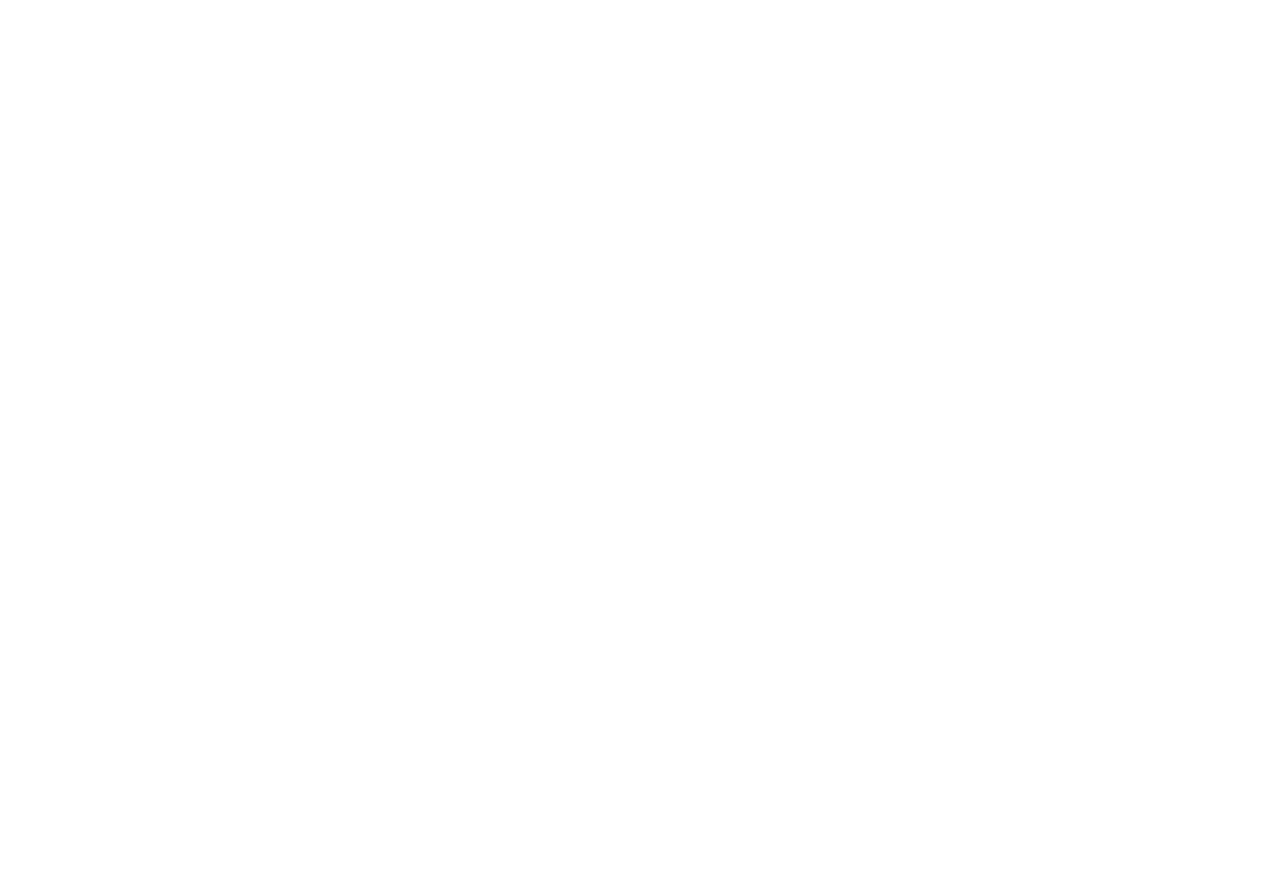
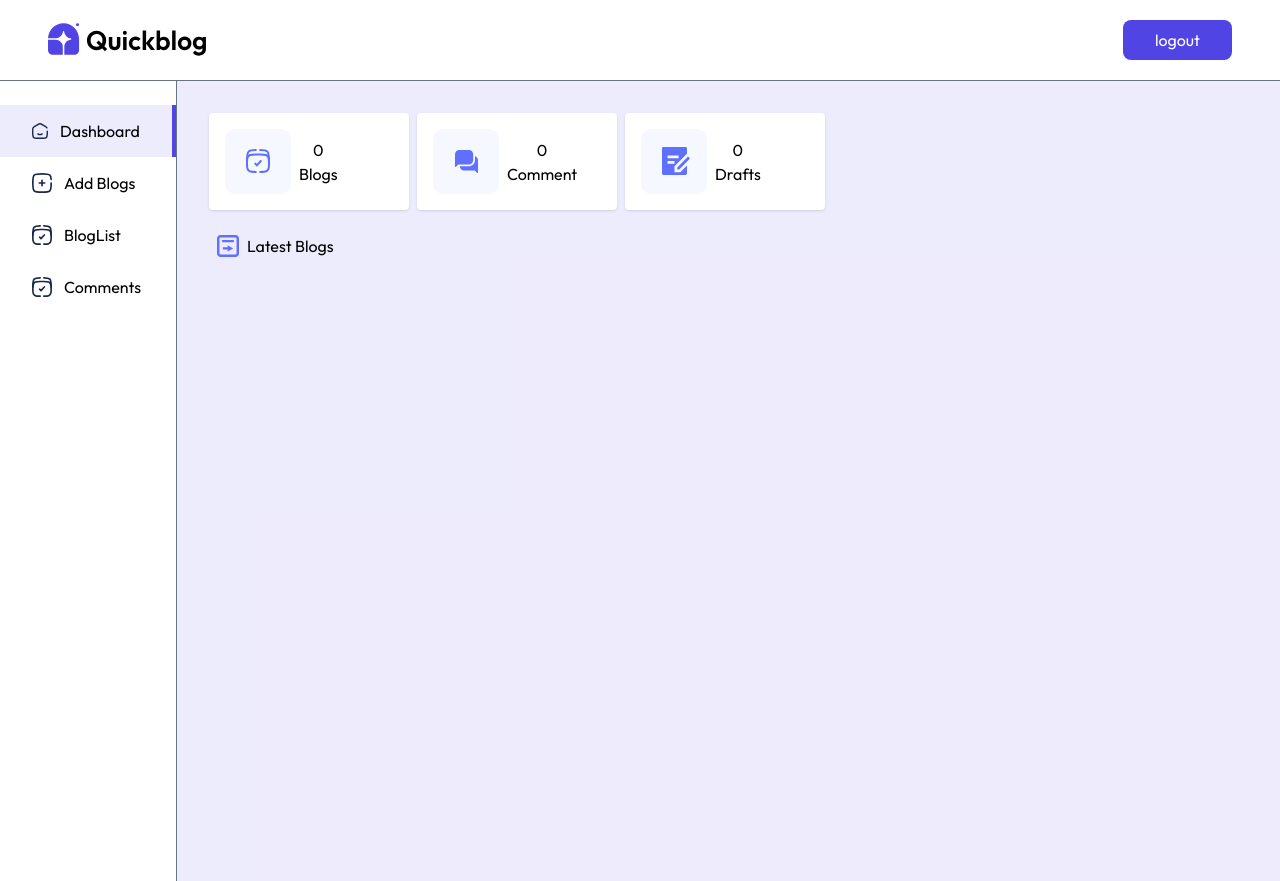
Before and after one commit to GowthamAbi/blog, a React (Vite) app: page /admin/dashboard in a window 1280 px wide. Before the commit this address had no page. Before the commit the page ends 800 px from the top, so only its background shows below. Built offline with nearby package versions, Linux system fonts and the light colour scheme.

Commit message:
dashboad

```diff
--- a/src/App.jsx
+++ b/src/App.jsx
@@ -7,6 +7,7 @@
 import AddBlog from './pages/Options/AddBlog'
 import BlogList from './pages/Options/BlogList'
 import Comments from './pages/Options/Comments'
+import Layout from './pages/Layout'
 
 
 
@@ -20,8 +21,9 @@
         <Route path='/' element={<Home/>}/>
         <Route path='/blog' element={<Blog/>}/>
         <Route path='/adminlogin' element={<AdminPage/>}/>
-        <Route  path='/dashboard' element={<Dashboard/>}>
-        <Route index path='addblogs' element={<AddBlog/>}/>
+        <Route path='/admin' element={<Layout/>}>
+        <Route index path='dashboard' element={<Dashboard/>}/>
+        <Route  path='addblogs' element={<AddBlog/>}/>
         <Route path='bloglist' element={<BlogList/>}/>
         <Route path='comments' element={<Comments/>}/>
         </Route>
--- a/src/components/Nav.jsx
+++ b/src/components/Nav.jsx
@@ -8,7 +8,8 @@
     <>
    <nav className='flex justify-between items-center py-5 mx-8 sm:mx-20 xl:mx-32 '>
     <img onClick={()=>{navigate('/')}} src={assets.logo} alt="logo" className='w-32 sm:w-44 cursor-pointer'/>
-    <button onClick={()=>{navigate('/adminlogin')}} className='flex items-center text-white px-10 py-2.5 gap-2 rounded-full text-dm cursor-pointer bg-primary sm:mx-20 xl:mx-32' >Login
+    <button onClick={()=>{navigate('/adminlogin')}} className='flex items-center text-white px-4 py-2 gap-2
+    rounded-full text-dm cursor-pointer bg-primary sm:mx-20 xl:mx-32' >Dashboard
        <img src={assets.arrow} alt="arrow"  className='w-3 '/></button>
 
    </nav>
--- a/src/components/Sidebar.jsx
+++ b/src/components/Sidebar.jsx
@@ -5,25 +5,25 @@
 export const Sidebar = () => {
   return (
     <div className='flex flex-col border-r border-gray-500 h-screen w-48  pt-6'>
-     <NavLink end={true}  to='/dashboard' className={({isActive})=>`flex items-center gap-3 py-3.5 px-4
+     <NavLink end={true}  to='/admin/dashboard' className={({isActive})=>`flex items-center gap-3 py-3.5 px-4
       md:min-w-40 cursor-pointer md:px-8 ${isActive && "bg-primary/10 border-r-4 border-primary"} `}>
       <img src={assets.home_icon} className=' min-w-4 w-5'/>
       <h5 className='hidden md:inline-block'>Dashboard</h5>
      </NavLink>
 
-     <NavLink to='/dashboard/addblogs' className={({isActive})=>`flex items-center gap-3 py-3.5 px-4
+     <NavLink to='/admin/addblogs' className={({isActive})=>`flex items-center gap-3 py-3.5 px-4
       md:px-8 ${isActive&&'bg-primary/10 border-r-4 border-primary'} `}>
       <img src={assets.add_icon} className=' min-w-4 w-5'/>
       <h5 className='hidden md:inline-block'>Add Blogs</h5>
      </NavLink>
 
-     <NavLink to='/dashboard/bloglist' className={({isActive})=>`flex items-center gap-3 py-3.5 px-4
+     <NavLink to='/admin/bloglist' className={({isActive})=>`flex items-center gap-3 py-3.5 px-4
      md:px-8 ${isActive&&'bg-primary/10 border-r-4 border-primary'} `}>
       <img src={assets.list_icon} className=' min-w-4 w-5'/>
       <h5 className='hidden md:inline-block'>BlogList</h5>
      </NavLink>
 
-      <NavLink to='/dashboard/comments' className={({isActive})=>`flex items-center gap-3 py-3.5 px-4
+      <NavLink to='/admin/comments' className={({isActive})=>`flex items-center gap-3 py-3.5 px-4
       md:px-8 ${isActive&&'bg-primary/10 border-r-4 border-primary'} `}>
       <img src={assets.list_icon} className=' min-w-4 w-5'/>
       <h5 className='hidden md:inline-block'>Comments</h5>
--- a/src/pages/AdminPage.jsx
+++ b/src/pages/AdminPage.jsx
@@ -4,6 +4,7 @@
 function AdminPage() {
   const navigate=useNavigate()
   return (
+    <>
     <div className='flex items-center justify-center h-screen'>
       <div className='w-full max-w-sm p-6 max-md:m-6 border border-primary/30 shadow-xl shadow-primary/15 rounded-lg'>
         <div >
@@ -15,12 +16,15 @@
         <label >Password</label>
         <input type="text" placeholder='Enter Password' className='focus:outline-none focus:border-none focus:ring-0 border-b-2 border-primary/15'/>
       </form>
-      <div className='flex items-center justify-center w-full bg-primary p-2 rounded-sm text-white text-sm cursor-pointer' onClick={()=>navigate('/dashboard')}>
+      <div className='flex items-center justify-center w-full bg-primary p-2 rounded-sm
+       text-white text-sm cursor-pointer' onClick={()=>navigate('/admin')}>
       <button  className='cursor-pointer'  >Login</button>
       </div>
         </div>
       </div>
     </div>
+
+    </>
   )
 }
 
--- /dev/null
+++ b/src/pages/Layout.jsx
@@ -0,0 +1,18 @@
+import React from 'react'
+import Navbar from './Navbar'
+import { Sidebar } from '../components/Sidebar'
+import { Outlet } from 'react-router-dom'
+
+export default function() {
+  return (
+    <div>
+        <div>
+        <Navbar/>
+        <div className='flex h-[calc(100vh-)]'>
+        <Sidebar/>
+        <Outlet/>
+        </div>
+    </div>
+    </div>
+  )
+}
--- a/src/pages/Navbar.jsx
+++ b/src/pages/Navbar.jsx
@@ -6,15 +6,18 @@
 const Navbar = () => {
   const navigate=useNavigate()
   return (
+    <>
     <div className='mx-4'>
         <div className=' flex justify-between items-center py-5 mx-8 cursor-pointer '>
             <img onClick={()=>navigate('/')}  src={assets.logo} className='max-md:w-40 max-w-sm w-40' alt=""/>
             <button onClick={()=>navigate('/adminlogin')} className='bg-primary text-white  rounded-lg  py-2 px-8'>logout</button>
 
         </div>
-         <hr className='text-gray-500' />
+
 
     </div>
+      <hr className='text-gray-500' />
+    </>
   )
 }
 
--- a/src/pages/Options/AddBlog.jsx
+++ b/src/pages/Options/AddBlog.jsx
@@ -2,6 +2,6 @@
 
 export default function AddBlog() {
   return (
-    <div>AddBlog</div>
+    <div > AddBlog</div>
   )
 }
--- a/src/pages/Options/Dashboard.jsx
+++ b/src/pages/Options/Dashboard.jsx
@@ -1,15 +1,53 @@
-import React from 'react'
+import React, { useState } from 'react'
 import Navbar from '../Navbar'
 import { Sidebar } from '../../components/Sidebar'
 import { Outlet } from 'react-router-dom'
+import { assets } from '../../assets/assets'
 
 export const Dashboard = () => {
+  const [blog,setBlog]=useState(0)
+  const [comment,setComment]=useState(0)
+  const [draft,setDraft]=useState(0)
   return (
-    <div>
-        <Navbar/>
-        <div className='flex h-[calc(100vh-)]'>
-        <Sidebar/>
-        {Outlet}
+    <div className='bg-primary/10 w-full  px-8 pt-8 gap-4'>
+
+      <div className='flex gap-2'>
+        <div className='inline-flex shadow-sm items-center text-center gap-2 py-4 rounded-sm bg-white w-50 px-4'>
+          <img src={assets.dashboard_icon_1} />
+         <div>
+          {blog}
+          <h5>Blogs</h5>
+          </div>
+        </div>
+
+         <div className='inline-flex shadow-sm items-center text-center gap-2 py-4 rounded-sm bg-white w-50 px-4'>
+          <img src={assets.dashboard_icon_2} />
+         <div>
+          {comment}
+          <h5>Comment</h5>
+          </div>
+        </div>
+
+         <div className='inline-flex shadow-sm  items-center text-center gap-2 py-4 rounded-sm bg-white w-50 px-4'>
+          <img src={assets.dashboard_icon_3} />
+         <div>
+          {draft}
+          <h5>Drafts</h5>
+          </div>
+        </div>
+        </div>
+
+        <div className='inline-flex py-6 px-2 gap-2'>
+          <img src={assets.dashboard_icon_4} />
+          <h5 className=''>Latest Blogs</h5>
+        </div>
+
+        <div>
+          <table>
+            <th>
+
+            </th>
+          </table>
         </div>
     </div>
   )
```
